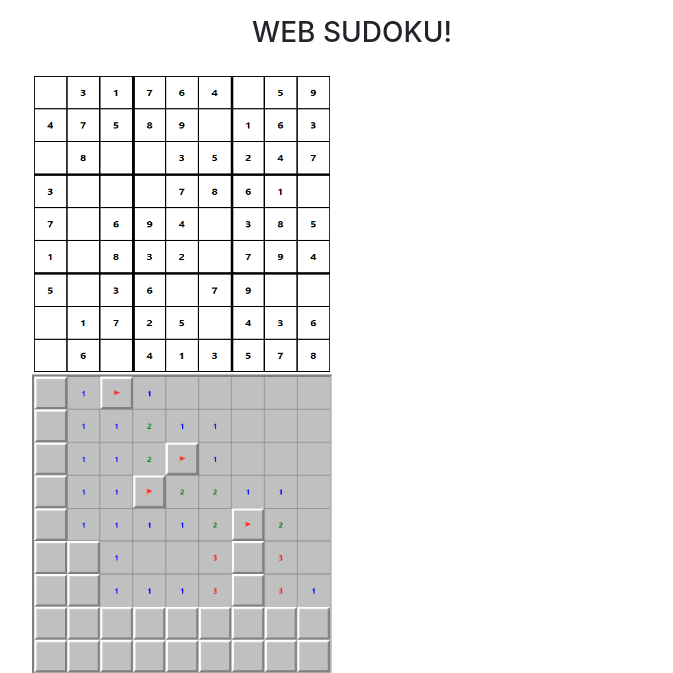
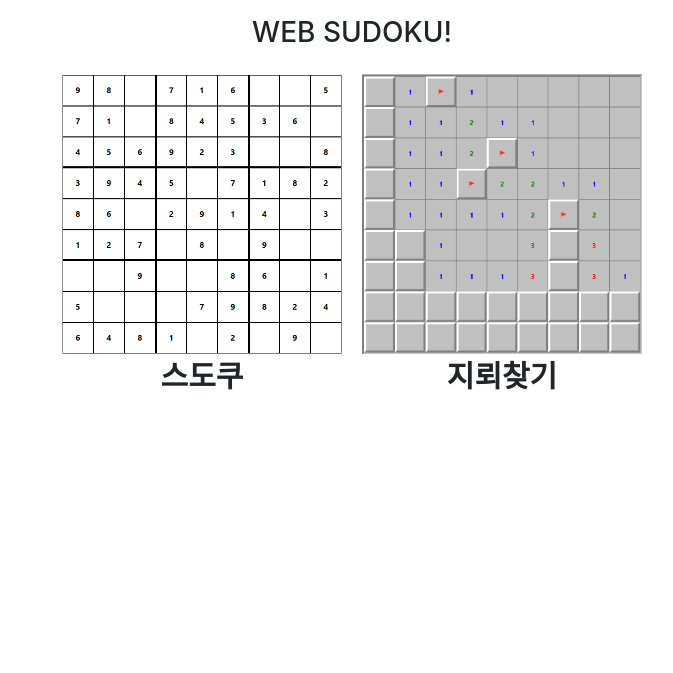
Before and after one commit to dlgkdud/web, a Django app: page / in a window 1280 px wide. Shown: the part 47-720 px from the top of the page, without its empty margins (288-961 px from the left). Run offline with Django 4.2, Linux system fonts and the light colour scheme; some libraries are stand-ins or nearby versions.

Commit message:
메인 디자인 추가

```diff
--- a/sudoku/views.py
+++ b/sudoku/views.py
@@ -17,11 +17,13 @@ def index(request):
     return render(request, 'sudoku/index.html',context)
 
 
+@csrf_exempt
 def ranking(request):
     context = {}
     return render(request, 'sudoku/ranking.html',context)
 
 
+@csrf_exempt
 def get_ranking_list(request):
     ranking_list = Ranking.objects.order_by('elapsed_time')[:10]
     ranking_data = serializers.serialize("json",ranking_list, fields=('name','elapsed_time'))
@@ -74,6 +76,7 @@ def check_sudoku(request):
     return JsonResponse(data)
 
 
+@csrf_exempt
 def make_sudoku(request):
     sudoku_api = Sudoku()
     board = sudoku_api.generate_sudoku()
@@ -85,7 +88,8 @@ def make_sudoku(request):
 
 
 
+@csrf_exempt
 def delete(request) :
     data = Ranking.objects.all()
     data.delete()
-    return redirect('ranking')
+    return redirect('/sudoku/ranking')
--- a/templates/index.html
+++ b/templates/index.html
@@ -17,7 +17,7 @@
     <style>
         .gridbox-container {
           display: grid;
-          grid-template-columns: repeat(9, 3em);
+          grid-template-columns: repeat(2, 300px);
         }
 
         .gridbox-item {
@@ -118,6 +118,23 @@
             position: relative;
         }
 
+        #game-name{
+            width: 300px;
+            font-size: 30px;
+            font-weight: bold;
+            text-align: center;
+            cursor: pointer;
+        }
+
+        #img > img{
+            margin-left: 10px;
+            margin-right: 10px;
+        }
+
+        #img {
+            cursor: pointer;
+        }
+
     </style>
     {% endblock %}
 </head>
@@ -130,11 +147,15 @@
         <div id="content-flexbox">
             <div id="dummy-flexbox"></div>
             <div id="sudoku-flexbox">
-                <div>
-                    <img src="{% static 'images/sudoku.png' %}" alt='sudoku' height=300px width=300px/>
-                </div>
-                <div>
-                    <img src="{% static 'images/mine.png' %}" alt='mine' height=300px width=300px/>
+                <div class="gridbox-container">
+                    <div id='img' OnClick="location.href ='/sudoku/'">
+                        <img src="{% static 'images/sudoku.png' %}" alt='sudoku' height=280px width=280px/>
+                    </div>
+                    <div id='img' OnClick="location.href ='/mine'">
+                        <img src="{% static 'images/mine.png' %}" alt='mine' height=280px width=280px/>
+                    </div>
+                    <div id='game-name' OnClick="location.href ='/sudoku/'">스도쿠</div>
+                    <div id='game-name' OnClick="location.href ='/mine'">지뢰찾기</div>
                 </div>
             </div>
             <div id="button-flexbox">
--- a/templates/mine/index.html
+++ b/templates/mine/index.html
@@ -405,6 +405,7 @@
         }
 
         function clear() {
+            clearInterval(timer);
             name_box.innerHTML = '😎지뢰찾기😎';
             $('#success-toast-container').show();
             $('#success-toast').toast('show');
@@ -412,7 +413,8 @@
 
         function submit_ranking(name){
             axios.post("/mine/mine/ranking/register",{
-                'name' : name
+                'name' : name,
+                'elapsed_time' : elapsed_time
             }).then(function(response){
                 location.href = "/mine/ranking";
                 $('#success-toast-container').hide();
```
Also changed, not shown: mine/views.py (+4 -3 lines), templates/sudoku/index.html (+4 -3 lines), db.sqlite3, static/images/sudoku.png, 1 other file.
